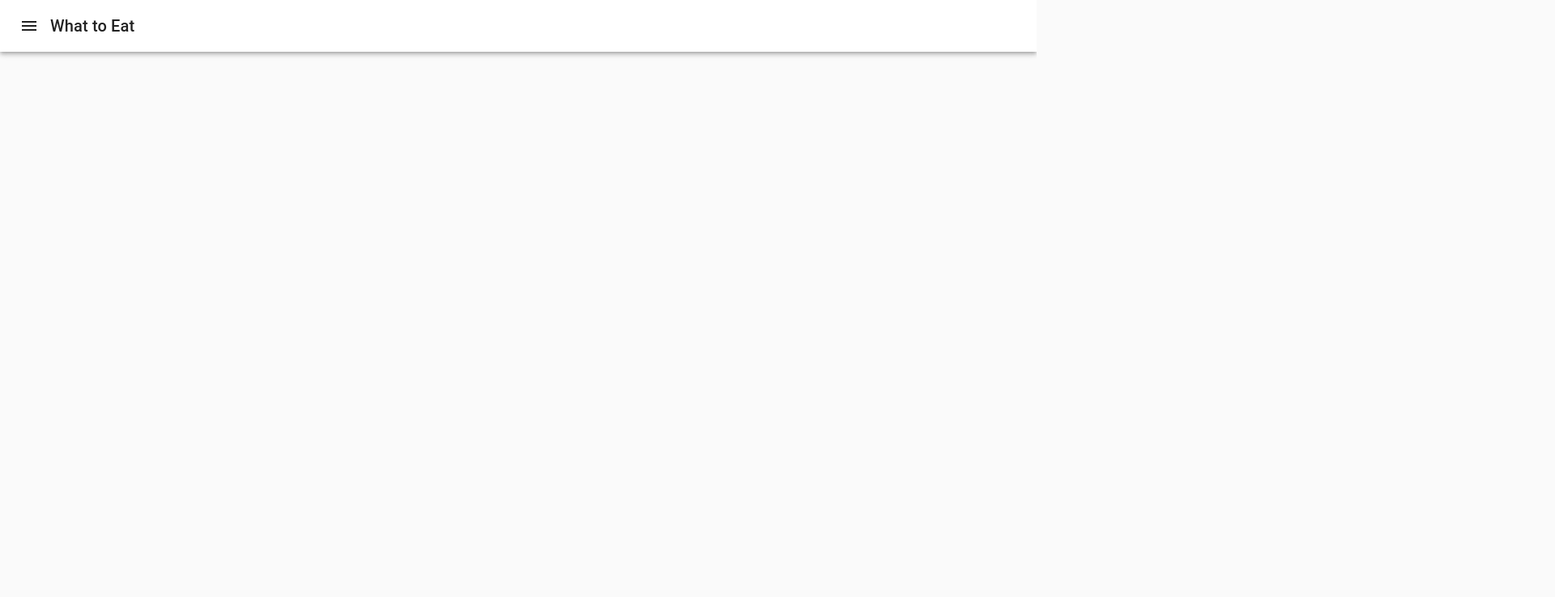
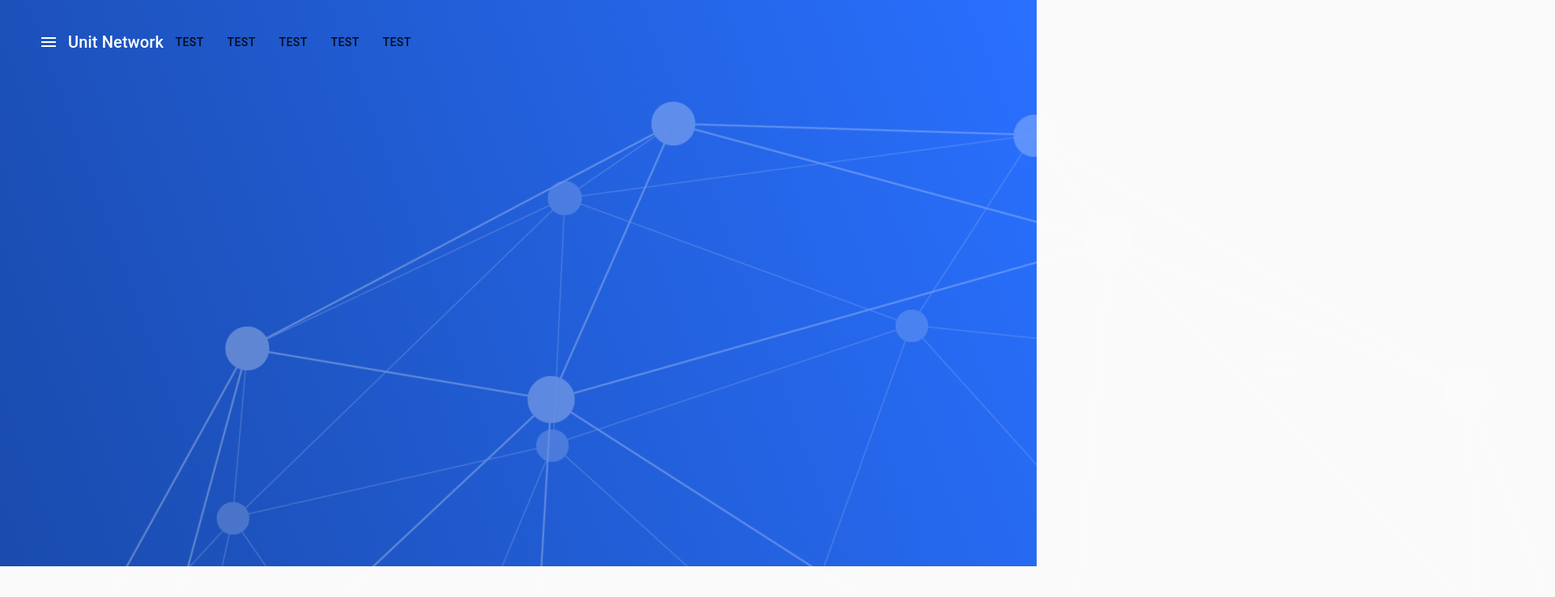
Before and after one commit to UnitNetwork/unitnetwork-web, a Gatsby site: page / in a window 1280 px wide. Shown: the top 738 px of the page at 81% size, 1920 px wide, since content can reach past the window. Built offline with nearby package versions, Linux system fonts and the light colour scheme; Gatsby itself is replaced by a stand-in of ours.

Commit message:
sphere added

```diff
--- a/src/components/Header.tsx
+++ b/src/components/Header.tsx
@@ -1,41 +1,46 @@
-import React from 'react'
+import React from "react";
 
-import Typography from '@material-ui/core/Typography'
-import makeStyles from '@material-ui/core/styles/makeStyles'
-import AppBar from '@material-ui/core/AppBar'
-import Toolbar from '@material-ui/core/Toolbar'
-import IconButton from '@material-ui/core/IconButton'
-import MenuIcon from '@material-ui/icons/Menu'
-import ExitToAppIcon from '@material-ui/icons/ExitToApp'
+import AppBar from '@material-ui/core/AppBar';
+import IconButton from '@material-ui/core/IconButton';
+import makeStyles from '@material-ui/core/styles/makeStyles';
+import Toolbar from '@material-ui/core/Toolbar';
+import Typography from '@material-ui/core/Typography';
+import MenuIcon from '@material-ui/icons/Menu';
+import { Link, Button } from "@material-ui/core";
 
 const useStyles = makeStyles({
-    menuButton: {
-        marginRight: 2,
+	root: {
+		backgroundColor: 'transparent',
+		border: 'none',
+		boxShadow: 'none',
+		color: 'white',
+		paddingTop: 20
 	},
 	title: {
-        flexGrow: 1,
+		// flexGrow: 1,
 	},
 	userInfo: {
-        display: 'flex',
-        alignItems: 'center',
+		alignItems: "center",
+		display: "flex",
 	},
-})
+});
 
 const Header: React.FC = () => {
-    const classes = useStyles()
+	const classes = useStyles();
 
 	return (
-        <AppBar position="static" color="inherit">
+		<AppBar position="static" color="inherit" className={classes.root}>
 			<Toolbar>
-                <IconButton edge="start" color="inherit" className={classes.menuButton}>
+				<IconButton edge="start" color="inherit">
 					<MenuIcon />
 				</IconButton>
 				<Typography variant="h6" className={classes.title}>
-                    What to Eat
+					Unit Network
 				</Typography>
+				{new Array(5).fill(0).map(() => <Button>Test</Button>)}
 			</Toolbar>
 		</AppBar>
-    )
-}
+	);
+};
 
-export default Header
+export default Header;
--- a/src/declarations.d.ts
+++ b/src/declarations.d.ts
@@ -1 +1,2 @@
 // declare const graphql: (query: TemplateStringsArray) => void
+declare module '*.png'
--- a/src/pages/index.tsx
+++ b/src/pages/index.tsx
@@ -2,23 +2,14 @@ import { graphql } from "gatsby";
 import React from "react";
 import { Helmet } from "react-helmet";
 
+import sphere from '../images/sphere.png'
+
 /* Material-UI */
-import {createMuiTheme, CssBaseline} from '@material-ui/core';
-import {ThemeProvider} from '@material-ui/styles';
+import { createMuiTheme, CssBaseline, Container } from '@material-ui/core';
+import { ThemeProvider, makeStyles } from '@material-ui/styles';
 
 import Header from "../components/Header";
 
-// Please note that you can use https://github.com/dotansimha/graphql-code-generator
-// to generate all types from graphQL schema
-interface HomeProps {
-  data: {
-    site: {
-      siteMetadata: {
-        title: string,
-      },
-    },
-  };
-}
 
 const theme = createMuiTheme({
   palette: {
@@ -26,30 +17,40 @@ const theme = createMuiTheme({
   },
 });
 
+const useStyles = makeStyles({
+  root: {
+    height: 700,
+    background: 'linear-gradient(70deg, rgb(26, 75, 173) 0%, rgb(26, 75, 173) 0%, rgb(41, 112, 255) 100%, rgb(41, 112, 255) 100%)',
+  },
+  sphere: {
+    animation: '$spin 700s linear infinite',
+  },
+  '@keyframes spin': {
+    '100%': {
+       transform: 'rotate(-360deg)'
+    }
+  }
+})
 
+const Home: React.FC = () => {
+  const classes = useStyles()
 
-const Home: React.FC<HomeProps> = (props: HomeProps) => {
   return (
     <ThemeProvider theme={theme}>
-      <CssBaseline/>
+      <CssBaseline />
       <Helmet>
         <meta charSet="utf-8" />
-        <title>{props.data.site.siteMetadata.title}</title>
+        <title>Unit Network IO</title>
         {/* <link rel="canonical" href="http://mysite.com/example" /> */}
       </Helmet>
-      <Header/>
+      <div className={classes.root}>
+        <Container>
+          <Header />
+        </Container>
+        <img src={sphere} className={classes.sphere}/>
+      </div>
     </ThemeProvider>
   );
 };
 
 export default Home;
-
-export const pageQuery = graphql`
-  query IndexQuery {
-    site {
-      siteMetadata {
-        title
-      }
-    }
-  }
-`;
--- a/tslint.json
+++ b/tslint.json
@@ -4,6 +4,8 @@
         "tslint-react"
     ],
     "jsRules": {},
-    "rules": {},
+    "rules": {
+
+    },
     "rulesDirectory": []
 }
```
Also changed, not shown: src/images/sphere.png (added). Lines whose indentation alone changed are shown as unchanged.
